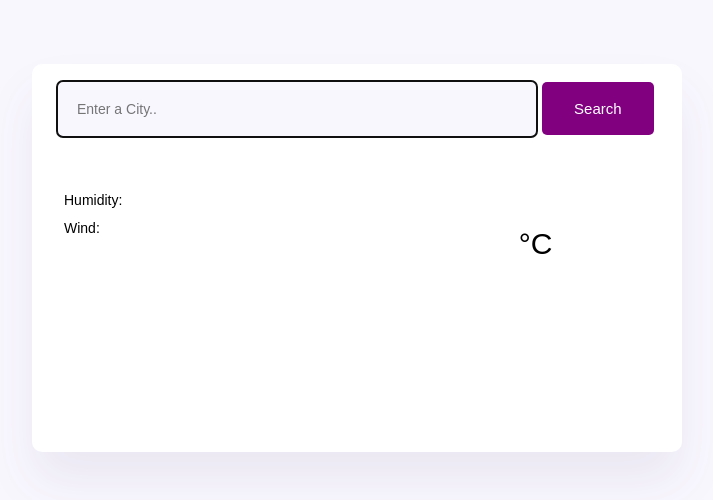
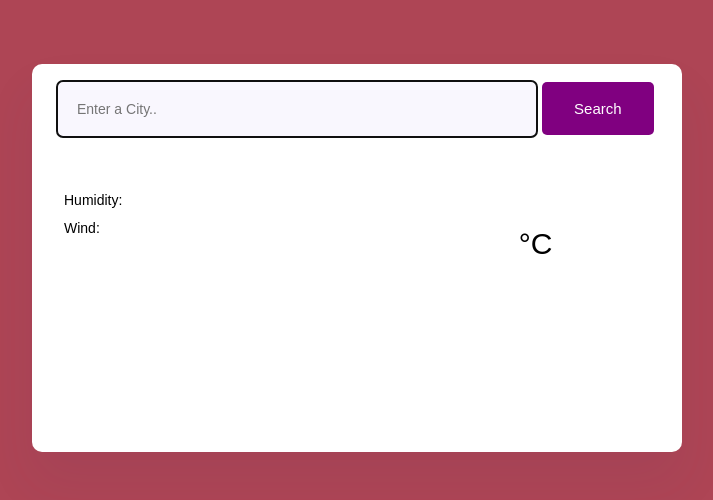
Before and after one commit to Candybez251/weather_dashboard, a plain HTML site: page index.html in a window 1280 px wide. Shown: the whole page, without its empty margins (283-996 px from the left). Drawn offline with nearby package versions, Linux system fonts and the light colour scheme; no server answers.

Commit message:
minor change

```diff
--- a/src/styles.css
+++ b/src/styles.css
@@ -6,7 +6,7 @@
   }
 
   body {
-    background: #f9f7fe;
+    background: #ae4555;
   }
 
   .weather-app, header,
```
